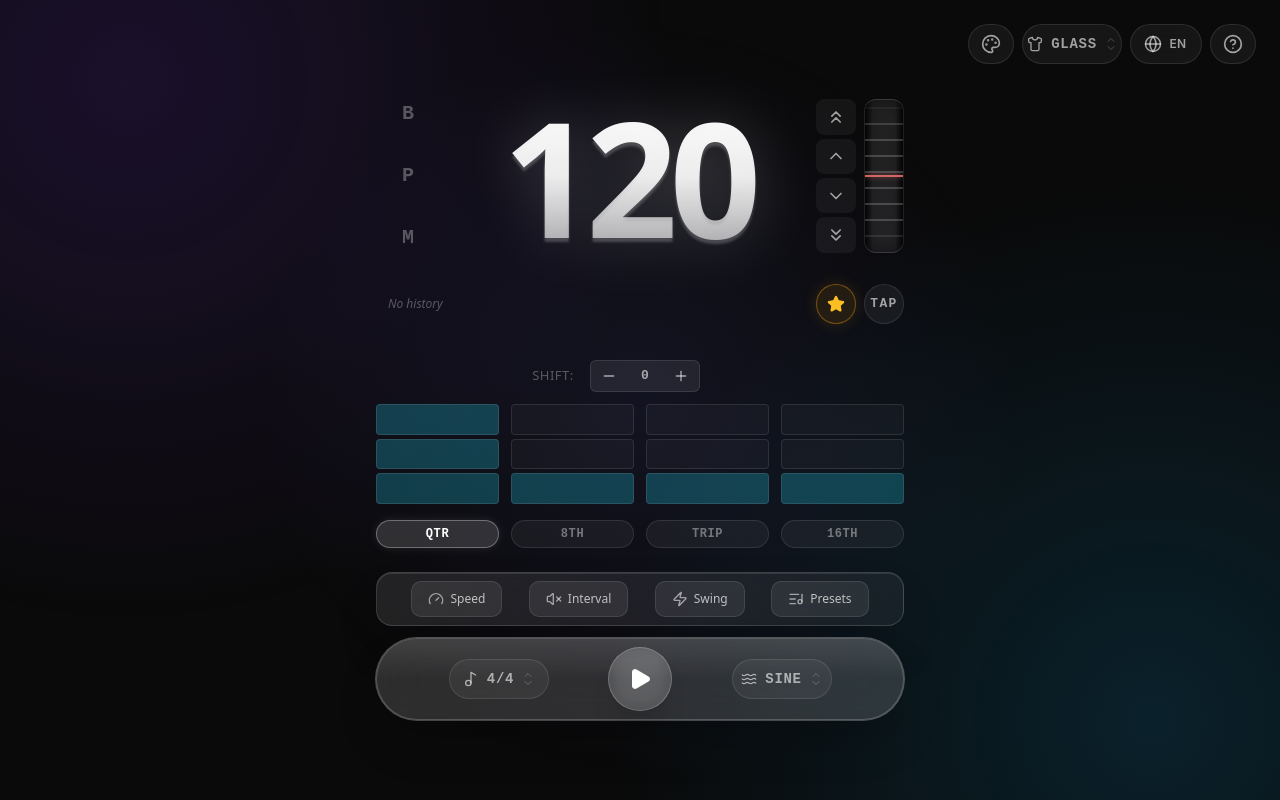
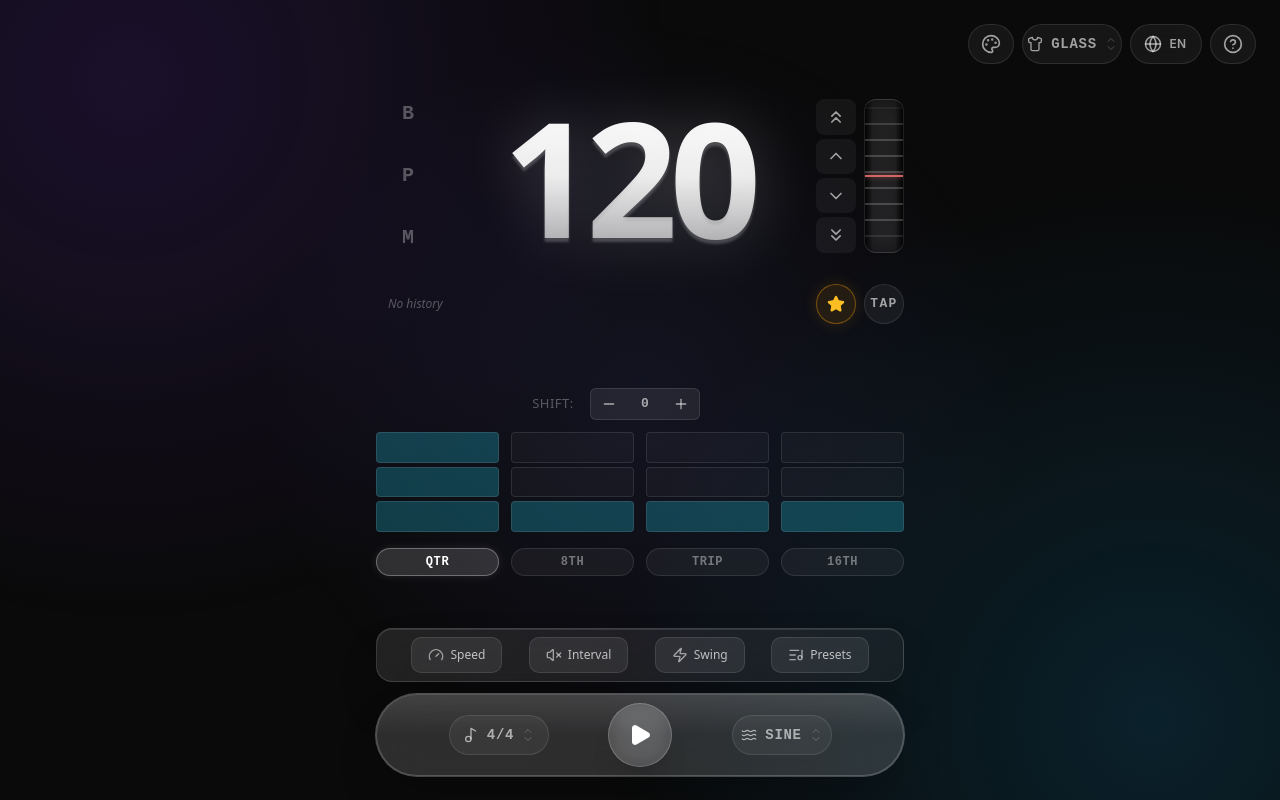
Before and after one commit to Glooory/metronome, a React (Vite) app: page / in a window 1280 px wide. Built offline with nearby package versions, Linux system fonts and the light colour scheme.

Commit message:
style: Adjust app content padding to include top spacing.

```diff
--- a/src/App.module.css
+++ b/src/App.module.css
@@ -45,13 +45,12 @@
 .app__content {
   width: 100%;
   max-width: 36rem;
-  padding-left: 1.5rem;
-  padding-right: 1.5rem;
+  padding: 80px 1.5rem 1.5rem;
   display: flex;
   flex-direction: column;
   justify-content: space-between;
   align-items: center;
-  height: 80dvh;
+  height: 100dvh;
   position: relative;
   z-index: 10;
 }
```
